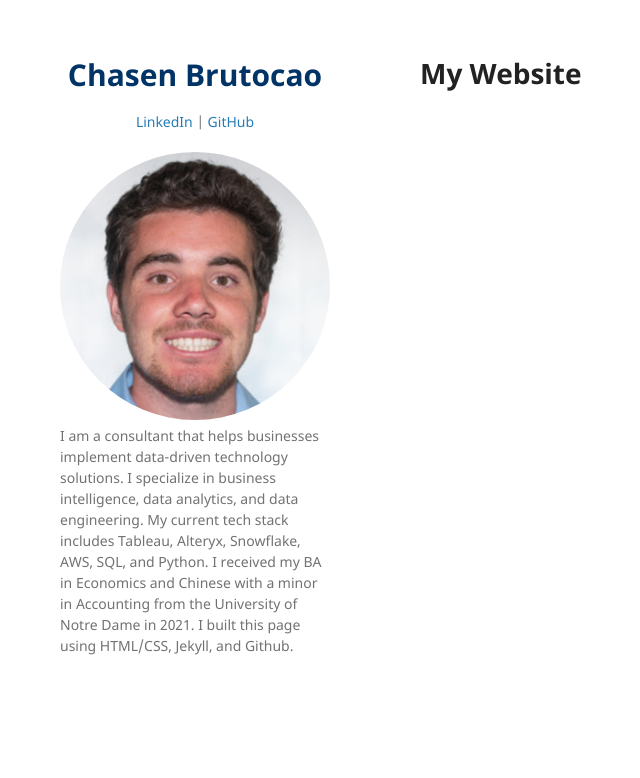
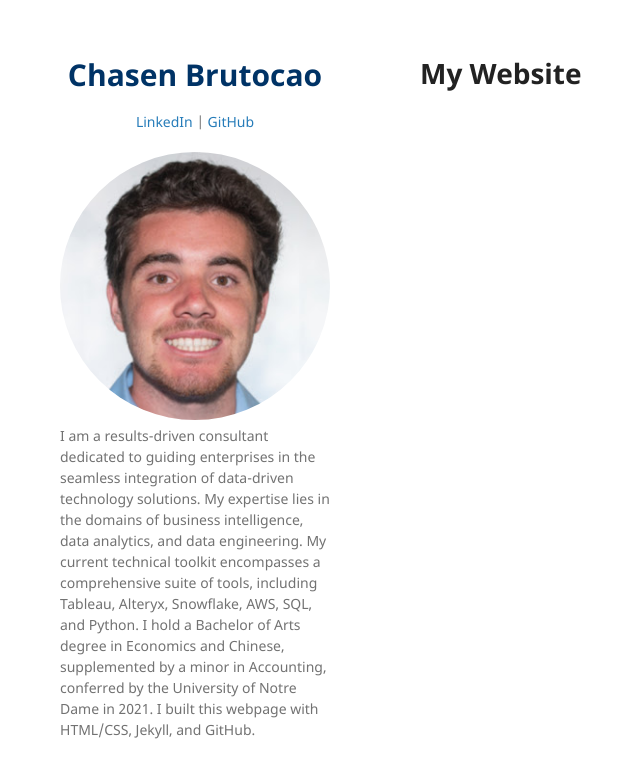
Before and after one commit to chasenbru/chasenbru.github.io, a Jekyll site: the page built from README.md, in a window 1280 px wide. Shown: the top 778 px of the page, without its empty margins (150-790 px from the left). Built offline with Jekyll 4.4.1, drawn with Linux system fonts in a browser that asks for light colours; our own code applies the rules of GitHub Pages for plain Markdown files.

Commit message:
Update _config.yaml

```diff
--- a/_config.yaml
+++ b/_config.yaml
@@ -2,5 +2,5 @@ remote_theme: pages-themes/minimal@v0.2.0
 plugins:
 - jekyll-remote-theme # add this line to the plugins list if you already have one
 title:
-description: I am a consultant that helps businesses implement data-driven technology solutions. I specialize in business intelligence, data analytics, and data engineering. My current tech stack includes Tableau, Alteryx, Snowflake, AWS, SQL, and Python. I received my BA in Economics and Chinese with a minor in Accounting from the University of Notre Dame in 2021. I built this page using HTML/CSS, Jekyll, and Github.
+description: I am a results-driven consultant dedicated to guiding enterprises in the seamless integration of data-driven technology solutions. My expertise lies in the domains of business intelligence, data analytics, and data engineering. My current technical toolkit encompasses a comprehensive suite of tools, including Tableau, Alteryx, Snowflake, AWS, SQL, and Python. I hold a Bachelor of Arts degree in Economics and Chinese, supplemented by a minor in Accounting, conferred by the University of Notre Dame in 2021. I built this webpage with HTML/CSS, Jekyll, and GitHub.
 logo: assets/img/ChasenBrutocao_photo.jpg
```
